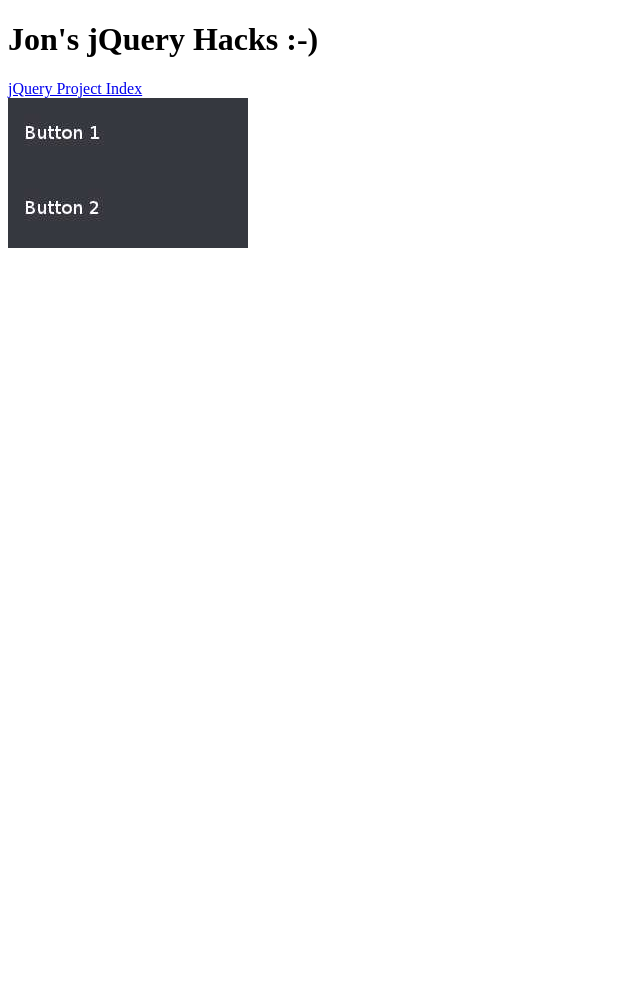
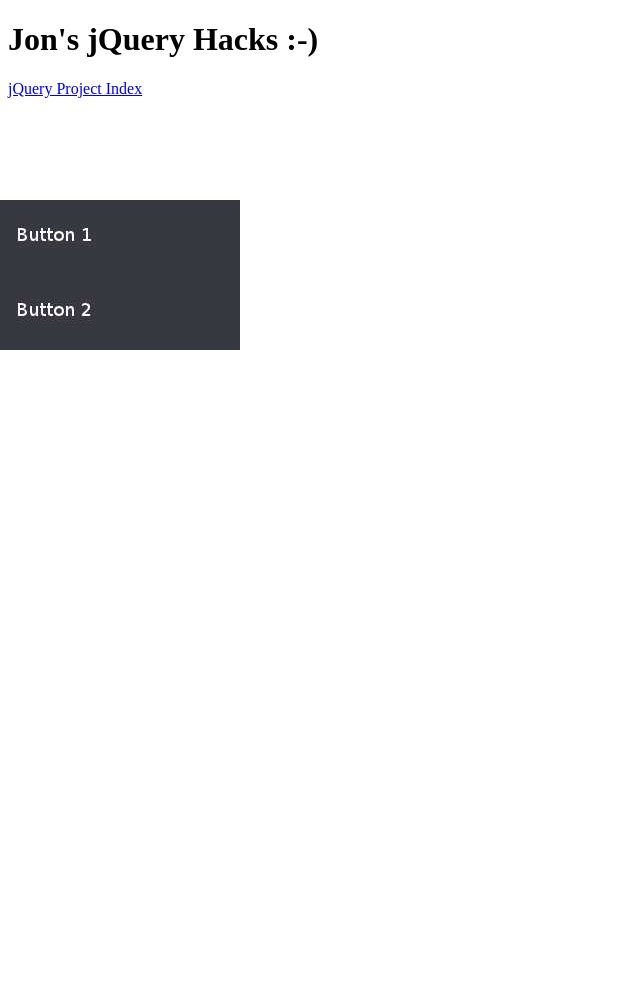
Before and after one commit to zoelogic/jqueryfun, a PHP site: page /jon.php in a window 1280 px wide. Shown: the whole page, without its empty margins (0-640 px from the left). Before the commit the page ends 248 px from the top, so only its background shows below. Run offline with PHP 8.4, Linux system fonts and the light colour scheme.

Commit message:
jqueryfun project basic structure
root 	Contains the below scripts.
index.php
collaborate.php 		-- page for collaborative work.
layout.css				-- css page for project.  If desired feel free to make
more.
jon.php					-- page for Jon to make test scripts to share.
michael.php				-- page for Michael to make test scripts to share.

Directories in root listed below:
/js		This directory is for storing javascript files that will be
		included in php scripts. js stands for javascript.
		All javascript files are stored in the js directory or
		it's sub-directories.
		This contains two files jon.js and jquery172.js
		jon.js is the javascript file included on jon.php
		jquery172.js contains the current version jQuery 1.7.2.

js/helpers	-- has two helper files jQuery.jon.js and jonHandles.js.
		These files are helpers because they help jon.js.
		They are not directly included in a .php script, but
		are always included in another javascript file.

		jQuery.jon.js  is the file for the class named "jon".
		This class will contain methods made to respond to
		requests made by the user.

	   	jonHandles.js  is the file for handling all requests
		made by the user on jon.php.

/images 	-- made two buttons w. rollover images too.


Note: At this stage of the project development, the project has a
basic structure which has "event handlers" in jonHandles.js and a
"class" named "jon" located in jQuery.jon.js. These are included in the
jon.js file. Plus, jon.php has the images and css for two buttons which
are handled by the event handler script "jonHandles.js". So, these
scripts show how to make a javascript class the jQuery way, how to
handle click events on a page and respond to the click event using
methods in your custom built jQuery class.  Hopefully, this will be
helpful.

I hope to use this node to help people how to begin coding in
javascript and jQuery. People should be able to check out this node and
see a basic jQuery project set up.

If you want to join the project please feel free to make your own
scripts and directories.

```diff
--- a/js/helpers/jQuery.jon.js
+++ b/js/helpers/jQuery.jon.js
@@ -22,5 +22,23 @@ jQuery.jon = {
 
 			console.log('setPurpleBox function was run.');
 
+		},
+		/* button1Test()
+		 * Test method to show how methods can be executed
+		 * in an event handler.
+		 */
+		button1Test: function(){
+
+			console.log('button1Test method was executed.');
+
+		},
+		/* button2Test()
+		 * Test method to show how methods can be executed
+		 * in an event handler.
+		 */
+		button2Test: function(){
+
+			console.log('button2Test method was executed.');
+
 		}
 }
--- a/js/helpers/jonHandles.js
+++ b/js/helpers/jonHandles.js
@@ -24,6 +24,9 @@ $('#jonPageNavigator').bind('click', function(event){
 
 		console.log('Button1 target worked :-)');
 
+		// Call method button1Test in class named "jon" in jQuery.jon.js
+		$.jon.button1Test();
+
 	}
 
 	/*
@@ -34,6 +37,9 @@ $('#jonPageNavigator').bind('click', function(event){
 
 		console.log('Button2 target worked :-)');
 
+		// Call method button2Test in class named "jon" in jQuery.jon.js
+		$.jon.button2Test();
+
 	}
 
 });
--- a/layout.css
+++ b/layout.css
@@ -20,7 +20,7 @@
 
  #jonPageNavigator
  {
- 	postion: absolute;
+ 	position: absolute;
  	left: 0px;
  	top: 200px;
     width: 100%;
@@ -30,7 +30,7 @@
 
  #jonPageNavigator .button1
  {
- 	postion: relative;
+ 	position: relative;
  	left: 0px;
  	top: 0px;
     width: 240px;
@@ -61,7 +61,7 @@
 
  #jonPageNavigator .button2
  {
- 	postion: relative;
+ 	position: relative;
  	left: 0px;
  	top: 0px;
     width: 240px;
```
Also changed, not shown: README.md.
